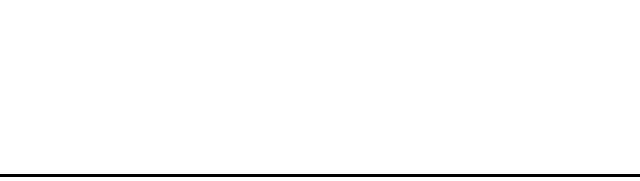
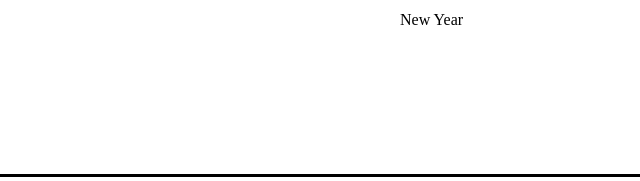
Before and after one commit to Kingayub/verst-real, a plain HTML site: page index.html in a window 1280 px wide. Shown: the part 2067-2248 px from the top of the page, 640-1280 px from the left. Drawn offline with Linux system fonts and the light colour scheme.

Commit message:
second commit

```diff
--- a/index.html
+++ b/index.html
@@ -30,7 +30,9 @@
         <div class="podblock2left"><img src="./image/Media Background.png"></div>
         <div class="podblock2rightparent">
             <div class="podblock2rightson">How we work
-                <p>We’ve actually already asked hundreds of women what they want, and made a database with the results. All you have to do is take our short survey that only takes seconds, and our proprietary algorithm will match you with a few perfect gift options.</p>
+                <p>We’ve actually already asked hundreds of women what they want, and made a database with the results.
+                    All you have to do is take our short survey that only takes seconds, and our proprietary algorithm
+                    will match you with a few perfect gift options.</p>
                 <div class="ppp"><a href="#">LEARN MORE</a></div>
             </div>
         </div>
@@ -59,6 +61,10 @@
                 <div class="text1underimages4">Christmas
                     <p class="text2underimages4">See more ></p>
                 </div>
+
+                <div>
+                    New Year
+                </div>
             </div>
         </div>
 </body>
```
Lines whose indentation alone changed are shown as unchanged.
